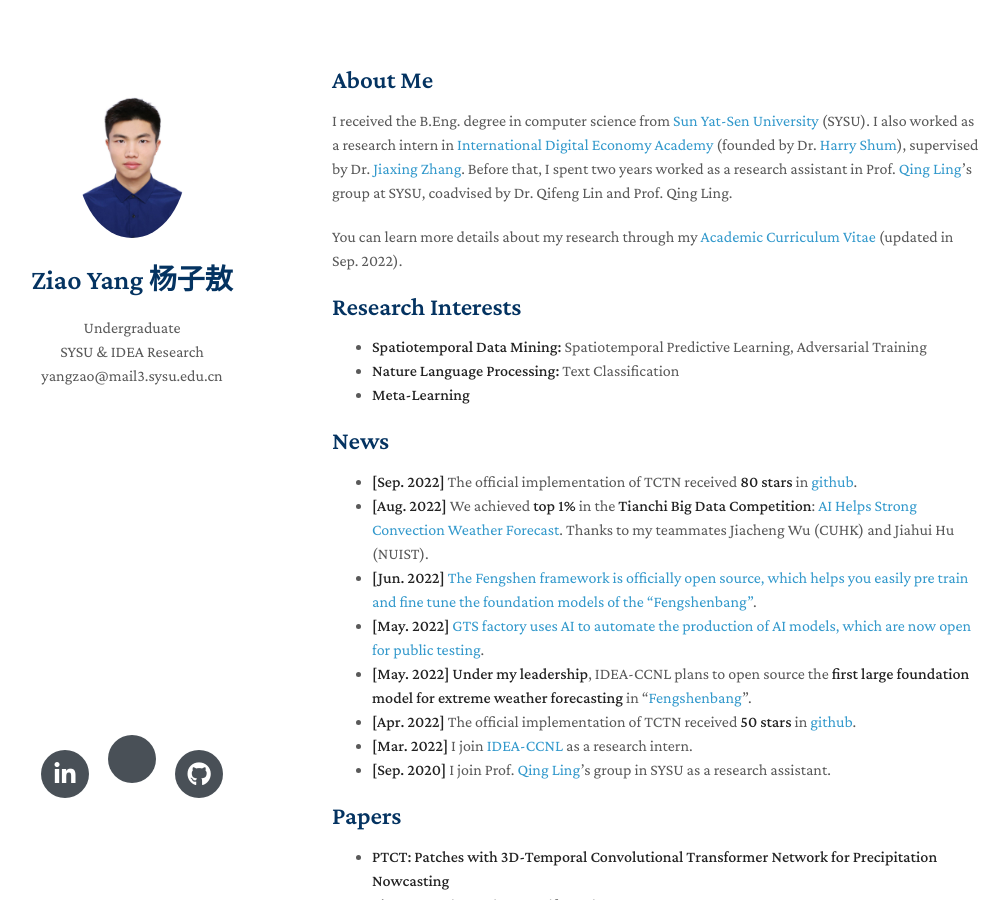
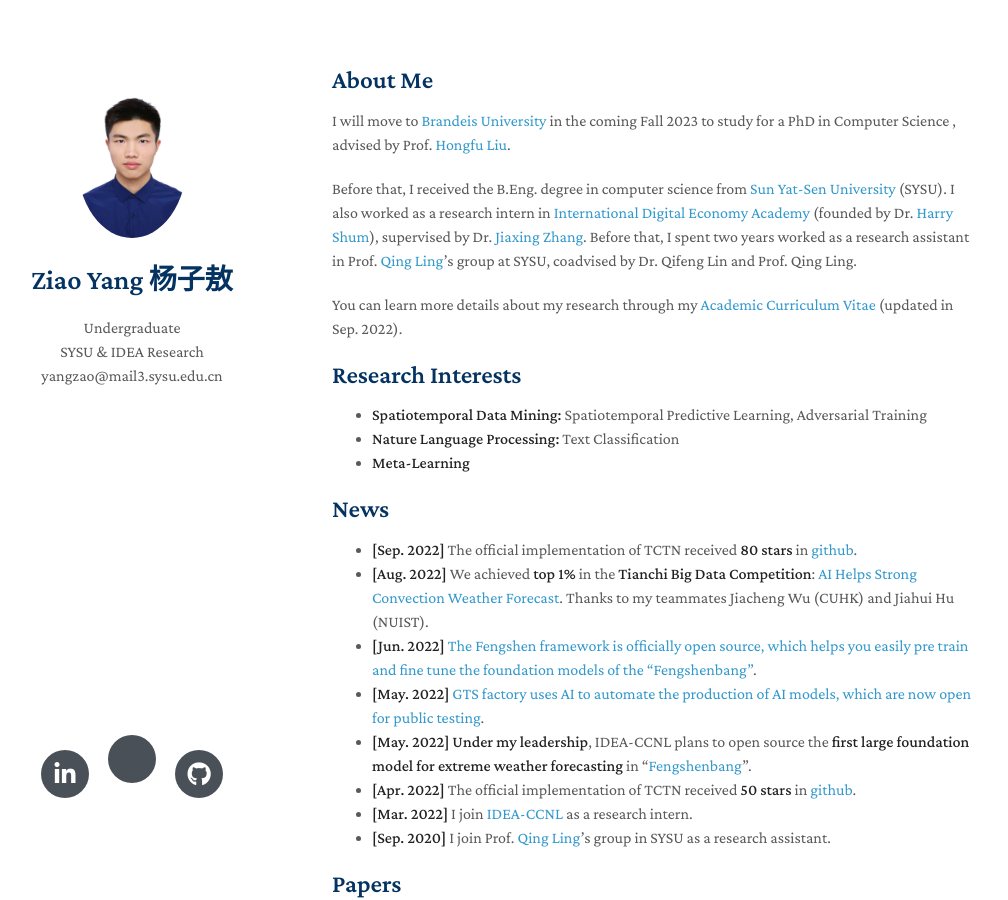
Before and after one commit to yangziao56/homepage, a Jekyll site: the page built from index.md, in a window 1280 px wide and 900 px high. Shown: the whole window, without its empty margins (138-1146 px from the left). Built offline with Jekyll 4.4.1, drawn with Linux system fonts in a browser that asks for light colours; nearby versions of some CDN libraries; a style sheet for code colours, icons or effects is not loaded; our own code applies the rules of GitHub Pages for plain Markdown files.

Commit message:
Update index.md
Signed-off-by: Ziao Yang <70676524+yangziao56@users.noreply.github.com>

```diff
--- a/index.md
+++ b/index.md
@@ -3,8 +3,9 @@
 ---
 
 ## About Me
+I will move to [Brandeis University](https://www.brandeis.edu) in the coming Fall 2023 to study for a PhD in Computer Science , advised by Prof. [Hongfu Liu](https://hongfuliu.com).
 
-I received the B.Eng. degree in computer science from [Sun Yat-Sen University](https://www.sysu.edu.cn/sysuen/) (SYSU). I also worked as a research intern in [International Digital Economy Academy](https://idea.edu.cn/en/about-idea.html) (founded by Dr. [Harry Shum](https://idea.edu.cn/en/about-team/harry_shum.html)), supervised by Dr. [Jiaxing Zhang](https://idea.edu.cn/en/person/zhangjiaxing.html). Before that,  I spent two years worked as a research assistant in Prof. [Qing Ling](http://home.ustc.edu.cn/~qingling/)'s group at SYSU, coadvised by Dr. Qifeng Lin and Prof. Qing Ling.
+Before that, I received the B.Eng. degree in computer science from [Sun Yat-Sen University](https://www.sysu.edu.cn/sysuen/) (SYSU). I also worked as a research intern in [International Digital Economy Academy](https://idea.edu.cn/en/about-idea.html) (founded by Dr. [Harry Shum](https://idea.edu.cn/en/about-team/harry_shum.html)), supervised by Dr. [Jiaxing Zhang](https://idea.edu.cn/en/person/zhangjiaxing.html). Before that,  I spent two years worked as a research assistant in Prof. [Qing Ling](http://home.ustc.edu.cn/~qingling/)'s group at SYSU, coadvised by Dr. Qifeng Lin and Prof. Qing Ling.
 
 You can learn more details about my research through my [Academic Curriculum Vitae](https://github.com/yangziao56/homepage/raw/main/pdf/Ziao_Yang-CV.pdf) (updated in Sep. 2022).
 
```
